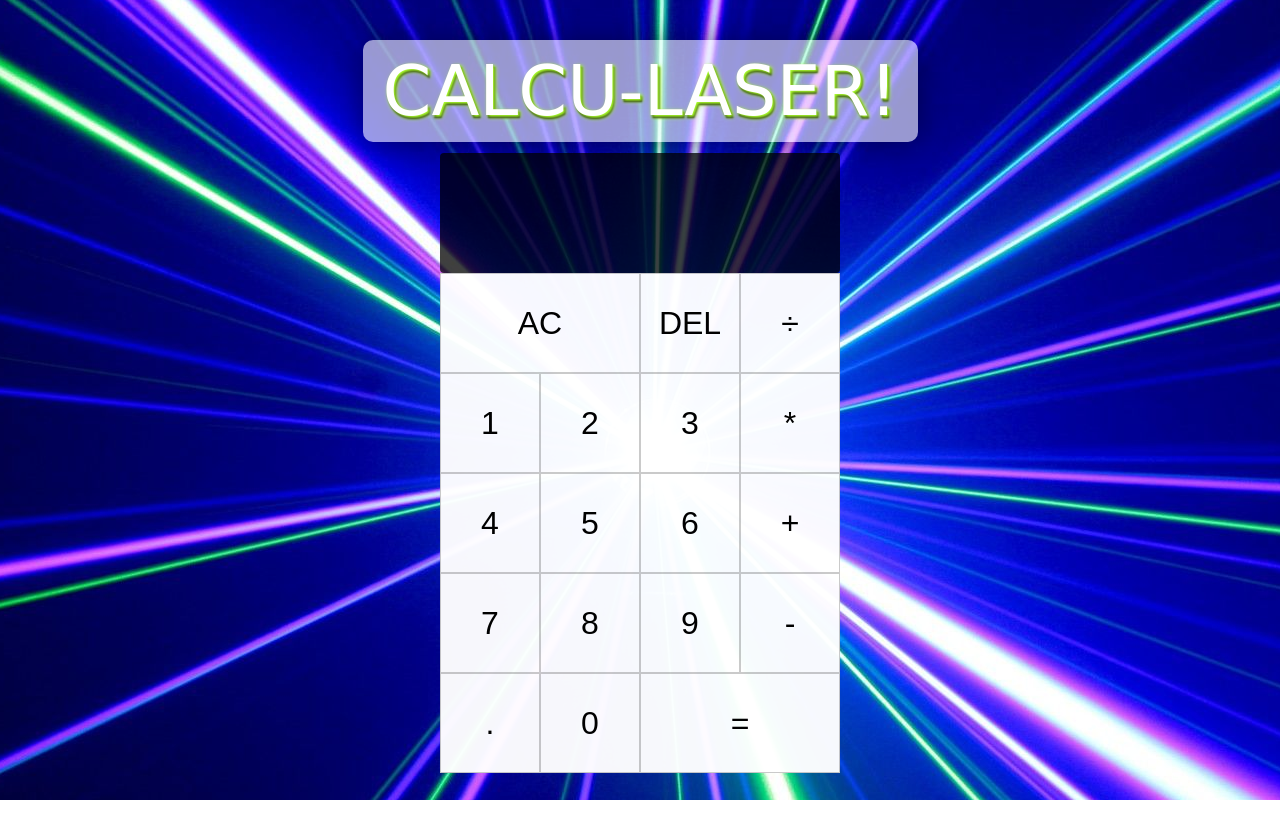
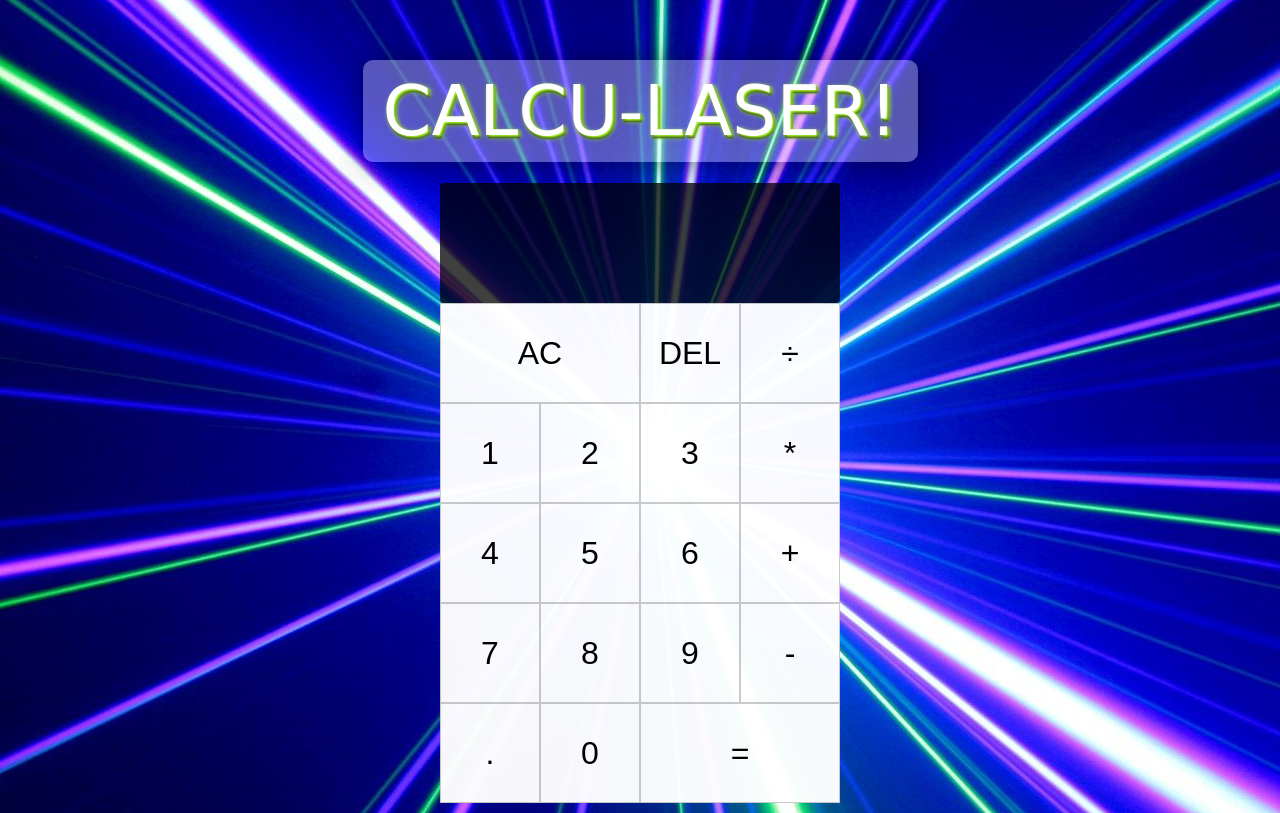
Before and after one commit to Deftone1/calcuLaser, a plain HTML site: page index.html in a window 1280 px wide. Drawn offline with Linux system fonts and the light colour scheme; a web font is replaced by a local one.

Commit message:
final touches

```diff
--- a/style.css
+++ b/style.css
@@ -21,15 +21,16 @@ body {
 h1 {
     text-align: center;
     margin-top: 50px;
+    padding-top: 20px;
 }
 
 .header-text {
     font-family: 'Odibee Sans', cursive;
-    padding-top: 60px;
+    padding-top: 70px;
     font-size: 70px;
     color: rgb(255, 255, 255);
     text-shadow: 2px 2px 3px greenyellow, 2px 3px 2px black, 2px 2px 5px greenyellow;
-    background-color: rgba(255, 255, 255, 0.598);
+    background-color: rgba(255, 255, 255, 0.338);
     padding: 10px 20px;
     text-align: center;
     margin: 0 auto;
@@ -43,7 +44,7 @@ h1 {
     display: grid;
     justify-content: center;
     align-content: center;
-    min-height: 75vh;
+    min-height: 80vh;
     grid-template-columns: repeat(4, 100px);
     grid-template-rows: minmax(120px, auto) repeat(5, 100px);
 }
```
